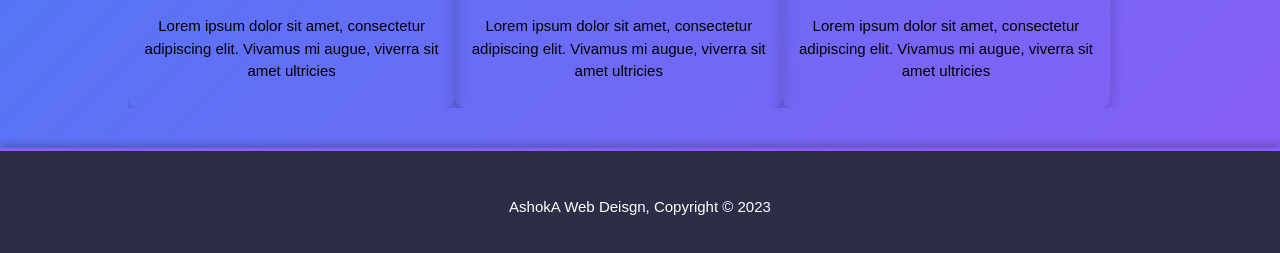
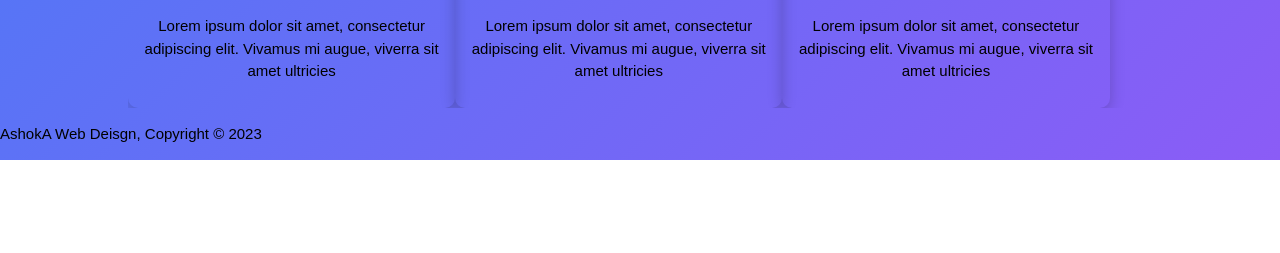
Before and after one commit to ashumundhe07/AshokaDev, a plain HTML site: page index.html in a window 1280 px wide. Shown: the part 777-1030 px from the top of the page. After the commit the page ends 937 px from the top, so only its background shows below. Drawn offline with Linux system fonts and the light colour scheme.

Commit message:
Update style.css

```diff
--- a/style.css
+++ b/style.css
@@ -298,15 +298,7 @@ body {
     Footer Section: Styles the footer with a black background, centered text,
     and ensures it's positioned at the bottom of the page.
   */
-  footer {
-    background: #2c2e48;
-    color: #ffffff;
-    text-align: center;
-    padding: 30px 0;
-    margin-top: 40px;
-    border-top: #8b5cf6 3px solid; /* Purple border at the top of the footer */
-    box-shadow: 0 -4px 8px rgba(0, 0, 0, 0.2); /* Adds a subtle shadow above the footer */
-  }
+
 
   /*
     Media Queries: Adjusts layout for smaller screens, ensuring that the content
```
